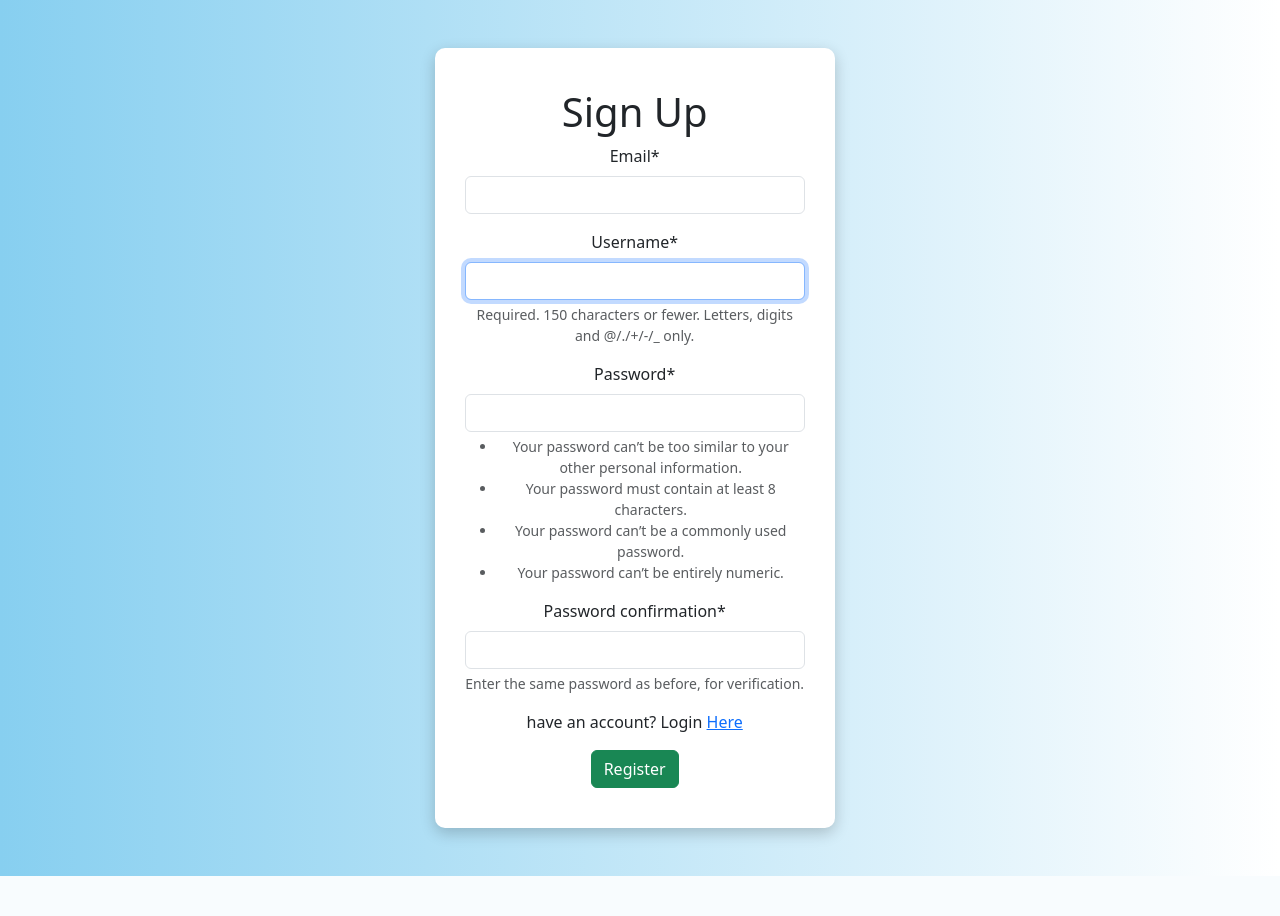
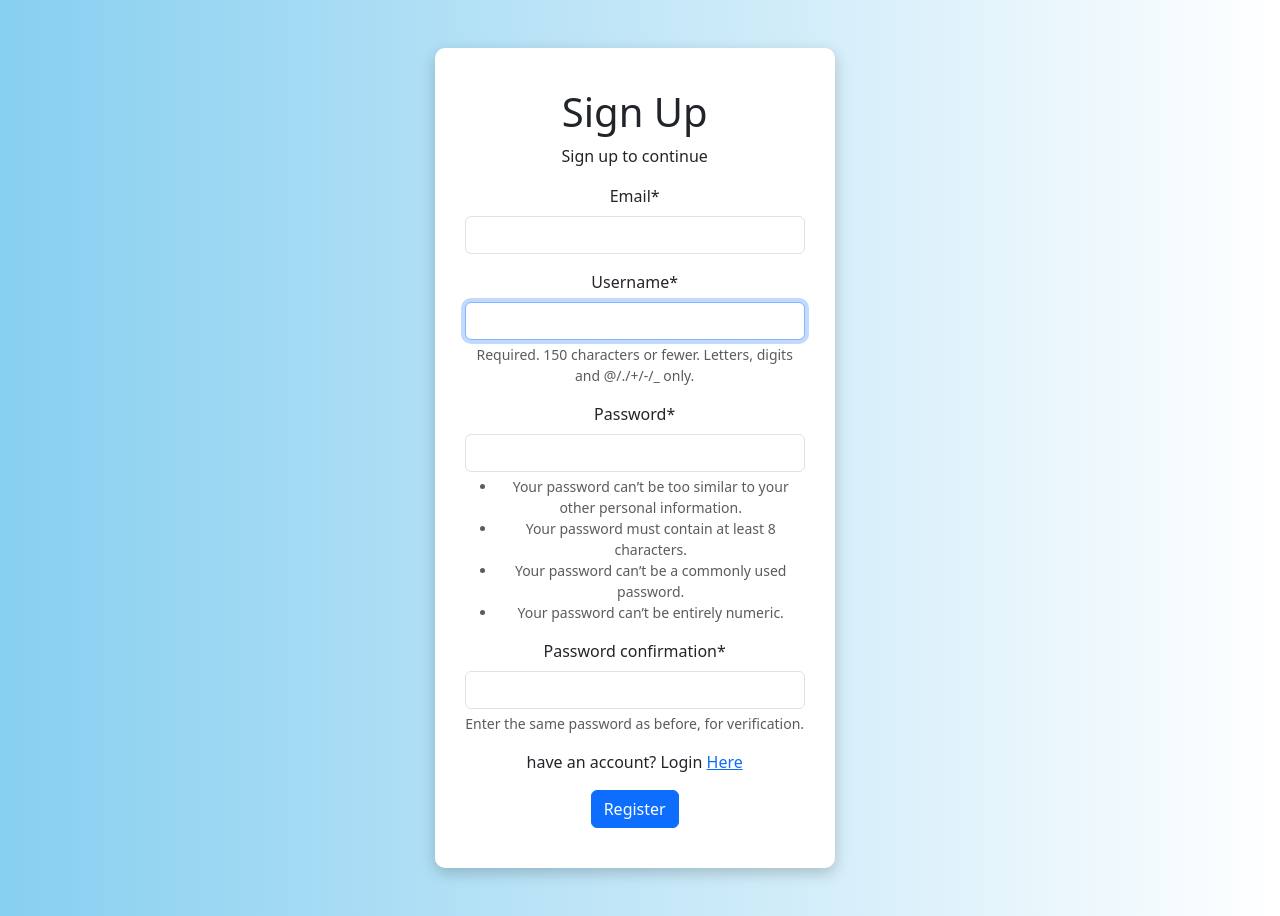
Before and after one commit to AlinaniSilomba/EventsApp, a Django app: page /events/accounts/sign-up/ in a window 1280 px wide. Before the commit the page ends 876 px from the top, so only its background shows below. Run offline with Django 5.2, Linux system fonts and the light colour scheme; some libraries are stand-ins or nearby versions.

Commit message:
Refactor index and sign-up templates for improved styling; update button class and clean up code comments

```diff
--- a/EventsPlanner/EventsPlanner/urls.py
+++ b/EventsPlanner/EventsPlanner/urls.py
@@ -21,5 +21,6 @@ from django.urls import path,include
 urlpatterns = [
     path('admin/', admin.site.urls),
     path('events/',include('events.urls')),
+    #Adds a bunch of pre-written routes for you for authentication
     path('events/accounts/', include('django.contrib.auth.urls'))
 ]
--- a/EventsPlanner/events/templates/events/index.html
+++ b/EventsPlanner/events/templates/events/index.html
@@ -17,7 +17,11 @@
             <a class="nav-link" href="#">About us</a>
           </li>
         </ul>
+
         <form class="d-flex" action= "{%url 'logout'%}" method="post">
+          <!--TODO
+          Fix the styling were the username appears too close to the log out button
+          -->
             {% csrf_token %}
             {% if user.is_authenticated %}
           <p class="lead">Hello {{user.username}}<p/>
--- a/EventsPlanner/events/templates/events/sign_up.html
+++ b/EventsPlanner/events/templates/events/sign_up.html
@@ -7,7 +7,8 @@
 <div class="row py-5">
   <div class="col-lg-4 mx-auto">
     <div class="logout-container">
-      <h1>Sign Up </h1>
+      <h1>Sign Up</h1>
+      <p class="leading"> Sign up to continue</p>
       <form id="login-form" action="{%url 'sign_up'%}" method='post'>
           {% csrf_token %}
           <div class=".form-control-sm">
@@ -18,7 +19,7 @@
           <p> have an account? Login <a href="{%url 'login'%}"> Here</a></p>
         </div>
           <div >
-              <button class="btn btn-success" type="submit">Register</button>
+              <button class="btn btn-primary" type="submit">Register</button>
           </div>
       </form>
   </div>
--- a/EventsPlanner/events/views.py
+++ b/EventsPlanner/events/views.py
@@ -3,14 +3,26 @@ from django.http import HttpResponseRedirect
 from django.urls import reverse
 from.forms import RegistrationForm
 from django.contrib.auth import login, logout, authenticate
+
+
 # Create your views here.
 def index(request):
+    '''
+    This is our home page function, We first check if the user is authenticated, if not they are redirected to the login page
+    otherwise if they are authenticated we allow them to stay on the homepage of index.html
+
+    params:
+    return: template of the index.html page
+    '''
     if not request.user.is_authenticated:
         return HttpResponseRedirect(reverse('login'))
     return render(request, 'events/index.html')
 
 
-def sign_up(request):
+def sign_up(request):#
+    '''
+
+    '''
     if request.method == 'POST':
         form = RegistrationForm(request.POST)
         if form.is_valid():
@@ -23,6 +35,9 @@ def sign_up(request):
         'form':form
     })
 
+'''
 
+
+'''
 def log_out(request):
     return render(request, 'events/logout.html')
```
